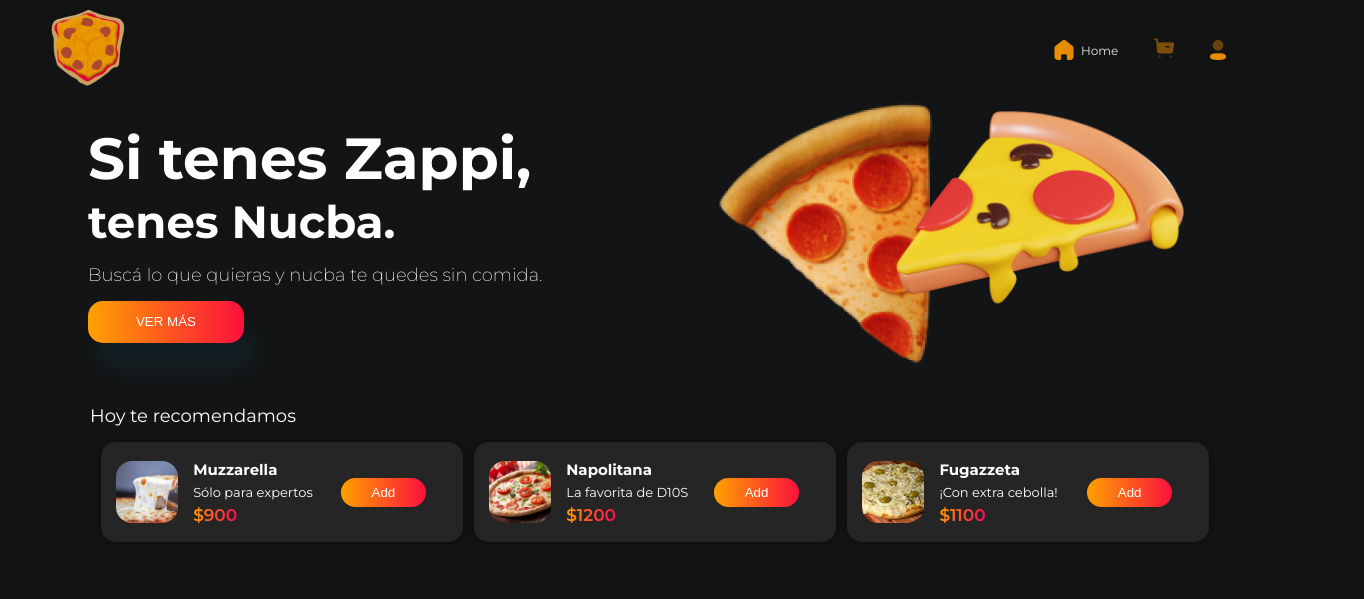
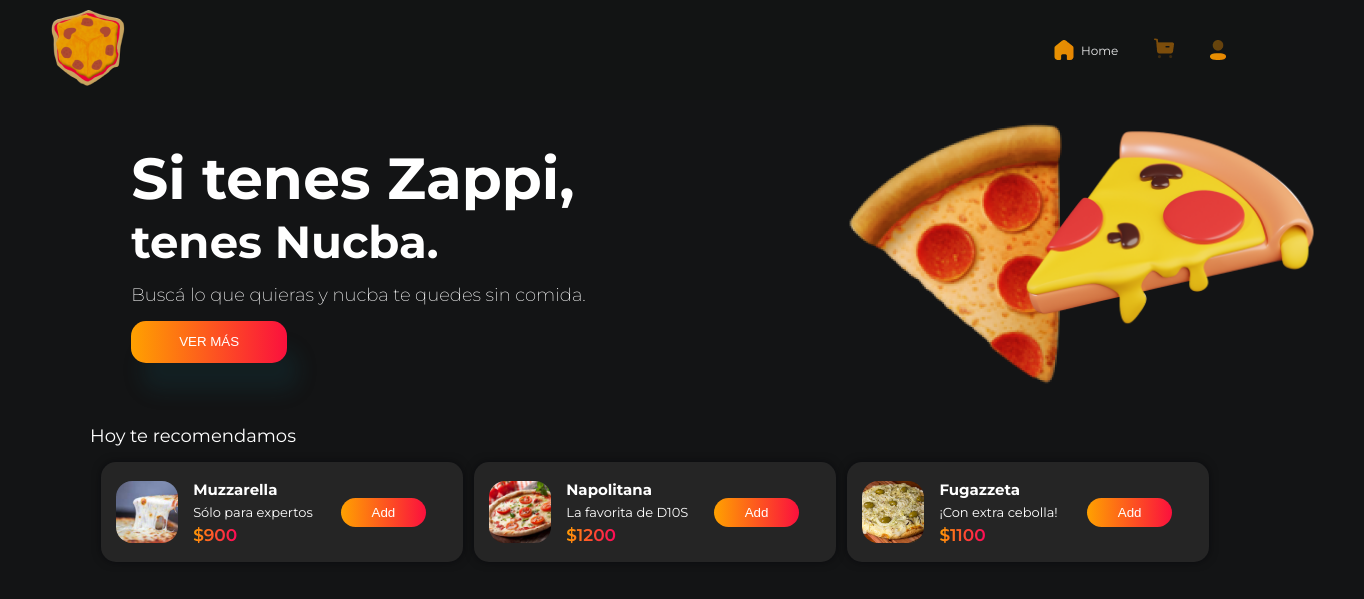
Before and after one commit to simonsalvador/E5-JS, a plain HTML site: page index.html in a window 1280 px wide. Shown: the top 599 px of the page, 1364 px wide, since content can reach past the window. Drawn offline with Linux system fonts and the light colour scheme.

Commit message:
MEDIA QUERIES RESPONSIVE

```diff
--- a/style.css
+++ b/style.css
@@ -102,8 +102,8 @@ nav {
     display: flex;
     justify-content: space-around;
     align-items: center;
-    margin-top: 100px;
-    width: 70%;
+    margin-top: 120px;
+    width: 85%;
 }
 
 .info {
```
